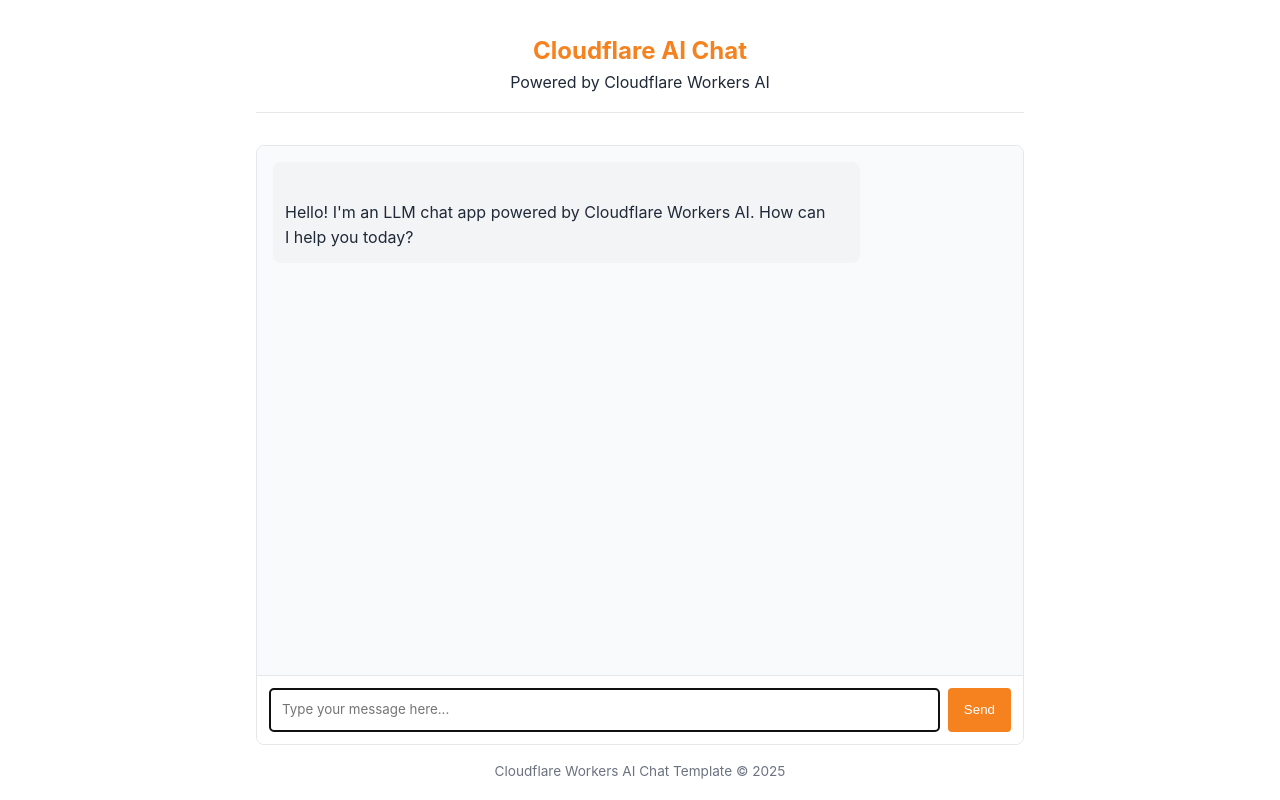
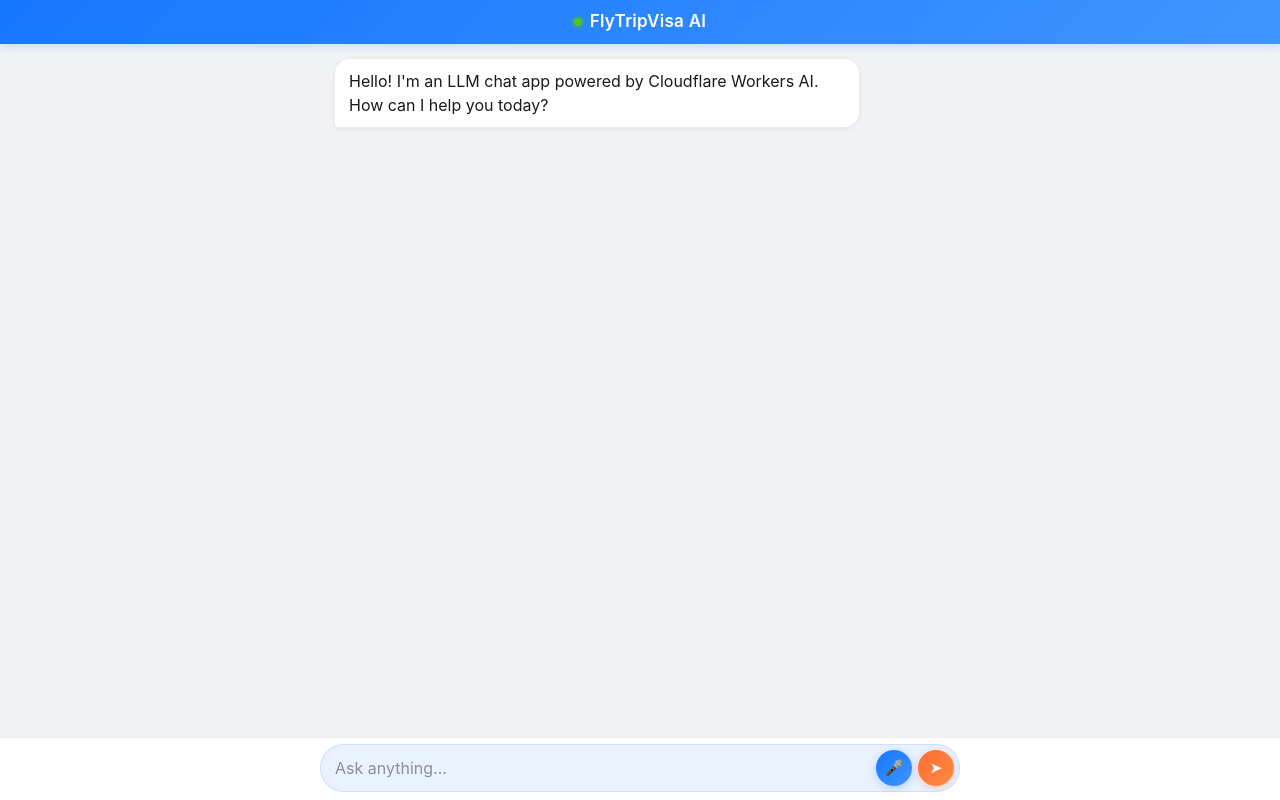
Before and after one commit to guolongli1997-spec/lucky-money-app, a website: page public/index.html in a window 1280 px wide. Drawn offline with Linux system fonts and the light colour scheme.

Commit message:
Update index.html
Deploy

```diff
--- a/public/index.html
+++ b/public/index.html
@@ -1,183 +1,147 @@
 <!doctype html>
 <html lang="en">
 <head>
-		<meta charset="UTF-8" />
-		<meta name="viewport" content="width=device-width, initial-scale=1.0" />
-		<title>LLM Chat App</title>
+<meta charset="UTF-8">
+<meta name="viewport" content="width=device-width, initial-scale=1.0, viewport-fit=cover">
+<meta name="apple-mobile-web-app-capable" content="yes">
+<meta name="mobile-web-app-capable" content="yes">
+<meta name="apple-mobile-web-app-status-bar-style" content="black-translucent">
+<meta name="apple-mobile-web-app-title" content="FlyTripVisa AI">
+<meta name="theme-color" content="#1677ff">
+<meta name="format-detection" content="telephone=no">
+<title>FlyTripVisa AI Chat</title>
 <style>
-			:root {
-				--primary-color: #f6821f;
-				--primary-hover: #e67e22;
-				--light-bg: #f9fafb;
-				--border-color: #e5e7eb;
-				--text-color: #1f2937;
-				--text-light: #6b7280;
-				--user-msg-bg: #fff2e6;
-				--assistant-msg-bg: #f3f4f6;
+:root{
+  --primary:#1677ff; --primary-light:#4096ff; --orange:#ff6b35; --orange-light:#ff8c42;
+  --bg:#f0f2f5; --card:#ffffff; --text:#1a1a1a; --muted:#8a8f98; --border:rgba(0,0,0,.07);
+  --console:#eaf2ff; --shadow:0 1px 4px rgba(0,0,0,.06);
+  --safe-top:env(safe-area-inset-top,0px); --safe-bottom:env(safe-area-inset-bottom,0px);
 }
+@media (prefers-color-scheme:dark){
+  :root{--bg:#000; --card:#121212; --text:#ececec; --muted:#7d838c; --border:#232323; --console:#141414; --shadow:none}
+}
+*{margin:0;padding:0;box-sizing:border-box;-webkit-tap-highlight-color:transparent}
+html{-webkit-text-size-adjust:100%}
+html,body{height:100%;height:100dvh;background:var(--bg);color:var(--text)}
+body{
+  font-family:-apple-system,BlinkMacSystemFont,"Segoe UI",Roboto,"Noto Sans Bengali",Helvetica,Arial,sans-serif;
+  line-height:1.5;display:flex;flex-direction:column;overflow:hidden;overscroll-behavior:none;
+}
+button{font:inherit;border:0;background:none;cursor:pointer;touch-action:manipulation}
 
-			* {
-				box-sizing: border-box;
-				margin: 0;
-				padding: 0;
+.app-header{
+  flex:none;display:flex;align-items:center;justify-content:center;gap:8px;
+  height:calc(44px + var(--safe-top));padding:var(--safe-top) 12px 0;
+  background:linear-gradient(135deg,var(--primary),var(--primary-light));
+  box-shadow:0 2px 8px rgba(22,119,255,.2);
 }
+.app-header h1{font-size:17px;font-weight:600;letter-spacing:.3px;color:#fff}
+.live{width:8px;height:8px;border-radius:50%;background:#52c41a;box-shadow:0 0 0 3px rgba(82,196,26,.25)}
 
-			body {
-				font-family:
-					-apple-system, BlinkMacSystemFont, "Segoe UI", Roboto, Oxygen, Ubuntu,
-					Cantarell, sans-serif;
-				line-height: 1.6;
-				color: var(--text-color);
-				max-width: 800px;
-				margin: 0 auto;
-				padding: 1rem;
+/* ids and classes in this block are the ones the template's chat.js relies on */
+.chat-messages{
+  flex:1;min-height:0;overflow-y:auto;overscroll-behavior:contain;-webkit-overflow-scrolling:touch;
+  padding:14px 14px 6px;display:flex;flex-direction:column;gap:10px;
 }
+.message{max-width:86%;padding:10px 14px;border-radius:16px;box-shadow:var(--shadow)}
+.message p{margin:0;white-space:pre-wrap;overflow-wrap:anywhere}
+.message:has(> p:empty){display:none}
+.user-message{align-self:flex-end;color:#fff;background:linear-gradient(135deg,var(--primary),var(--primary-light));border-bottom-right-radius:4px}
+.assistant-message{align-self:flex-start;background:var(--card);border:1px solid var(--border);border-bottom-left-radius:4px}
 
-			header {
-				text-align: center;
-				margin-bottom: 2rem;
-				padding: 1rem 0;
-				border-bottom: 1px solid var(--border-color);
+/* always reserves its height, so showing and hiding it never shifts the layout */
+.typing-indicator{
+  flex:none;height:24px;padding:0 20px;display:flex;align-items:center;gap:5px;
+  visibility:hidden;font-size:0;
 }
+.typing-indicator.visible{visibility:visible}
+.typing-indicator i{width:6px;height:6px;border-radius:50%;background:var(--primary);animation:dot 1.1s infinite}
+.typing-indicator i:nth-child(2){animation-delay:.15s}
+.typing-indicator i:nth-child(3){animation-delay:.3s}
+@keyframes dot{0%,80%,100%{opacity:.25}40%{opacity:1}}
 
-			h1 {
-				font-size: 1.5rem;
-				color: var(--primary-color);
+.message-input{
+  flex:none;padding:6px 10px calc(8px + var(--safe-bottom));
+  background:var(--card);border-top:1px solid var(--border);
 }
+.console-bar{
+  display:flex;align-items:flex-end;gap:6px;min-height:46px;padding:5px 5px 5px 14px;
+  background:var(--console);border:1.5px solid rgba(22,119,255,.14);border-radius:24px;transition:border-color .2s;
+}
+.console-bar:focus-within{border-color:rgba(22,119,255,.45)}
+#user-input{
+  flex:1;min-width:0;max-height:120px;padding:7px 0;border:0;outline:0;background:transparent;
+  color:var(--text);font:inherit;font-size:16px;line-height:1.4;resize:none;
+}
+#user-input::placeholder{color:var(--muted)}
+/* iOS dims disabled fields, which reads as a flash while the AI replies */
+#user-input:disabled{opacity:1;color:var(--text);-webkit-text-fill-color:var(--text);background:transparent}
+.circle{width:36px;height:36px;border-radius:50%;flex:none;display:grid;place-items:center;color:#fff;font-size:15px;transition:transform .15s}
+.circle:active{transform:scale(.92)}
+#voice-button{background:linear-gradient(135deg,var(--primary),var(--primary-light));box-shadow:0 2px 8px rgba(22,119,255,.3)}
+#voice-button.listening{background:linear-gradient(135deg,#ff4d4f,#ff7875);animation:ring 1.2s infinite}
+@keyframes ring{0%{box-shadow:0 0 0 0 rgba(255,77,79,.45)}70%{box-shadow:0 0 0 10px rgba(255,77,79,0)}100%{box-shadow:0 0 0 0 rgba(255,77,79,0)}}
+#send-button{background:linear-gradient(135deg,var(--orange),var(--orange-light));box-shadow:0 2px 8px rgba(255,107,53,.3)}
+#send-button:disabled{opacity:.45;cursor:not-allowed}
+#voice-button:focus-visible,#send-button:focus-visible{outline:2px solid var(--primary);outline-offset:2px}
 
-			.chat-container {
-				display: flex;
-				flex-direction: column;
-				height: calc(100vh - 200px);
-				min-height: 400px;
-				border: 1px solid var(--border-color);
-				border-radius: 8px;
-				overflow: hidden;
+@media (min-width:600px){
+  .chat-messages,.console-bar{max-width:640px;width:100%;margin:0 auto}
 }
-
-			.chat-messages {
-				flex: 1;
-				overflow-y: auto;
-				padding: 1rem;
-				background-color: var(--light-bg);
-			}
-
-			.message {
-				margin-bottom: 1rem;
-				padding: 0.75rem;
-				border-radius: 8px;
-				max-width: 80%;
-			}
-
-			.message p {
-				white-space: pre-line;
-				margin: 0;
-				overflow-wrap: anywhere;
-			}
-
-			.user-message {
-				background-color: var(--user-msg-bg);
-				align-self: flex-end;
-				margin-left: auto;
-			}
-
-			.assistant-message {
-				background-color: var(--assistant-msg-bg);
-				align-self: flex-start;
-			}
-
-			.message-input {
-				display: flex;
-				padding: 0.75rem;
-				border-top: 1px solid var(--border-color);
-				background-color: white;
-			}
-
-			#user-input {
-				flex: 1;
-				padding: 0.75rem;
-				border: 1px solid var(--border-color);
-				border-radius: 4px;
-				font-family: inherit;
-				resize: none;
-				min-height: 44px;
-			}
-
-			#send-button {
-				margin-left: 0.5rem;
-				padding: 0 1rem;
-				background-color: var(--primary-color);
-				color: white;
-				border: none;
-				border-radius: 4px;
-				cursor: pointer;
-				transition: background-color 0.2s;
-			}
-
-			#send-button:hover {
-				background-color: var(--primary-hover);
-			}
-
-			#send-button:disabled {
-				background-color: var(--text-light);
-				cursor: not-allowed;
-			}
-
-			.typing-indicator {
-				display: none;
-				font-style: italic;
-				color: var(--text-light);
-				padding: 1rem;
-			}
-
-			.typing-indicator.visible {
-				display: block;
-			}
-
-			footer {
-				margin-top: 1rem;
-				text-align: center;
-				font-size: 0.85rem;
-				color: var(--text-light);
-			}
+@media (prefers-reduced-motion:reduce){*{animation:none!important}}
 </style>
 </head>
 <body>
-		<header>
-			<h1>Cloudflare AI Chat</h1>
-			<p>Powered by Cloudflare Workers AI</p>
+<header class="app-header">
+  <span class="live" aria-hidden="true"></span>
+  <h1>FlyTripVisa AI</h1>
 </header>
 
-		<div class="chat-container">
-			<div id="chat-messages" class="chat-messages">
+<div id="chat-messages" class="chat-messages" aria-live="polite">
   <div class="message assistant-message">
-					<p>
-						Hello! I'm an LLM chat app powered by Cloudflare Workers AI. How can
-						I help you today?
-					</p>
+    <p>Hello! I'm an LLM chat app powered by Cloudflare Workers AI. How can I help you today?</p>
   </div>
 </div>
 
-			<div class="typing-indicator" id="typing-indicator">
-				AI is thinking...
-			</div>
+<div class="typing-indicator" id="typing-indicator" aria-label="AI is thinking"><i></i><i></i><i></i>AI is thinking...</div>
 
 <div class="message-input">
-				<textarea
-					id="user-input"
-					placeholder="Type your message here..."
-					rows="1"
-					autofocus
-				></textarea>
-				<button id="send-button">Send</button>
+  <div class="console-bar">
+    <textarea id="user-input" rows="1" placeholder="Ask anything..." aria-label="Message" autocomplete="off"></textarea>
+    <button class="circle" id="voice-button" type="button" aria-label="Voice input">🎤</button>
+    <button class="circle" id="send-button" type="button" aria-label="Send message">➤</button>
   </div>
 </div>
 
-		<footer>
-			<p>Cloudflare Workers AI Chat Template &copy; 2025</p>
-		</footer>
+<!-- Chat app script (the template's own file, unchanged) -->
+<script src="chat.js"></script>
 
-		<!-- Chat app script -->
-		<script src="chat.js"></script>
+<script>
+/* UI extras only: voice dictation and keyboard-aware height. Chat logic stays in chat.js. */
+(function(){
+  var input=document.getElementById('user-input'),btn=document.getElementById('voice-button'),
+      box=document.getElementById('chat-messages'),rec=null,on=false;
+  btn.addEventListener('click',function(){
+    var SR=window.SpeechRecognition||window.webkitSpeechRecognition;
+    if(!SR){alert('Voice input is not supported in this browser.');return}
+    if(on){rec.stop();return}
+    rec=new SR();rec.lang=navigator.language||'en-US';rec.interimResults=false;rec.continuous=false;
+    rec.onstart=function(){on=true;btn.classList.add('listening')};
+    rec.onresult=function(e){
+      input.value=(input.value+' '+e.results[0][0].transcript).trim();
+      input.dispatchEvent(new Event('input'));
+    };
+    rec.onend=rec.onerror=function(){on=false;btn.classList.remove('listening')};
+    rec.start();
+  });
+  if(window.visualViewport){
+    var vv=window.visualViewport;
+    vv.addEventListener('resize',function(){
+      document.body.style.height=vv.height+'px';window.scrollTo(0,0);box.scrollTop=box.scrollHeight;
+    });
+    vv.addEventListener('scroll',function(){window.scrollTo(0,0)});
+  }
+})();
+</script>
 </body>
 </html>
```
Lines whose indentation alone changed are shown as unchanged.
